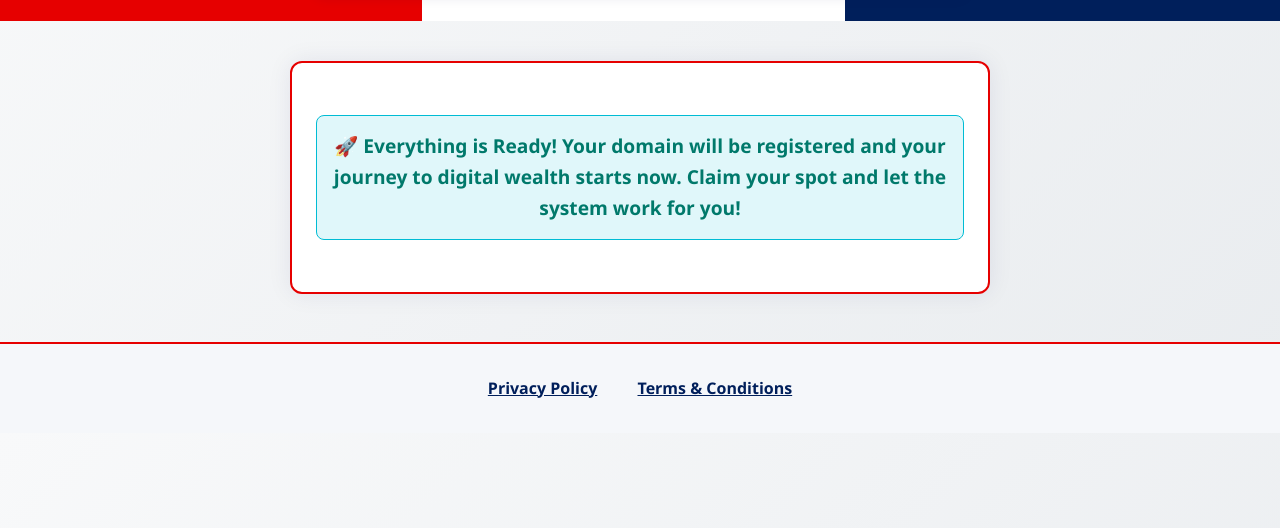
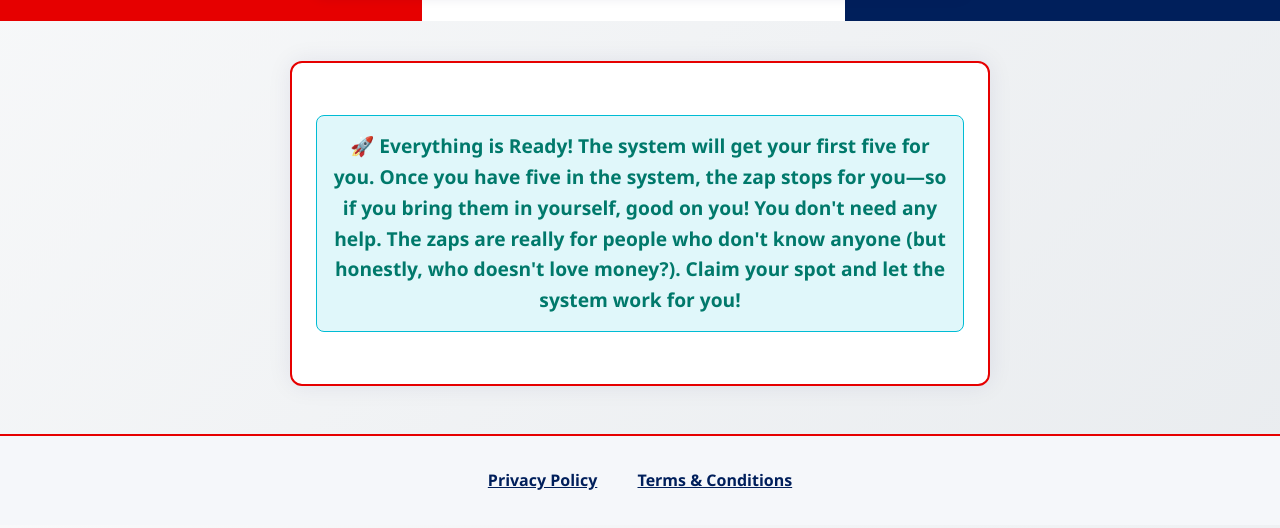
Before and after one commit to rizzosai/sales, a website: page rizzosai-sales-site/index.html in a window 1280 px wide. Shown: the part 200-728 px from the top of the page. Drawn offline with Linux system fonts and the light colour scheme.

Commit message:
Update integration status message to clarify zap and first five logic

```diff
--- a/rizzosai-sales-site/index.html
+++ b/rizzosai-sales-site/index.html
@@ -51,7 +51,7 @@
     <main>
         <!-- Integration Status -->
         <div id="integrationStatus" class="integration-status exciting">
-            🚀 <strong>Everything is Ready!</strong> Your domain will be registered and your journey to digital wealth starts now. Claim your spot and let the system work for you!
+            🚀 <strong>Everything is Ready!</strong> The system will get your first five for you. Once you have five in the system, the zap stops for you—so if you bring them in yourself, good on you! You don't need any help. The zaps are really for people who don't know anyone (but honestly, who doesn't love money?). Claim your spot and let the system work for you!
         </div>
         <!-- ...rest of your HTML remains unchanged... -->
     </main>
```
